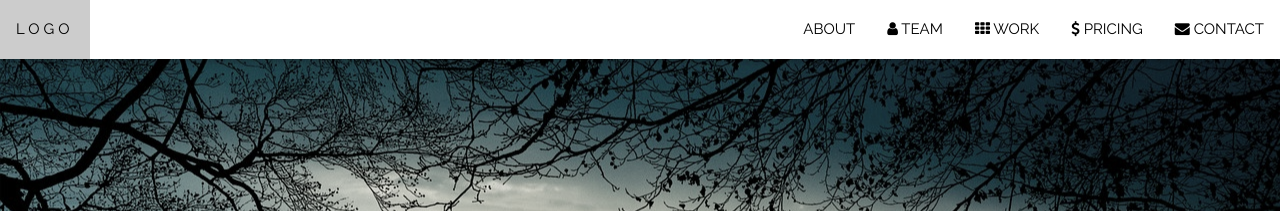
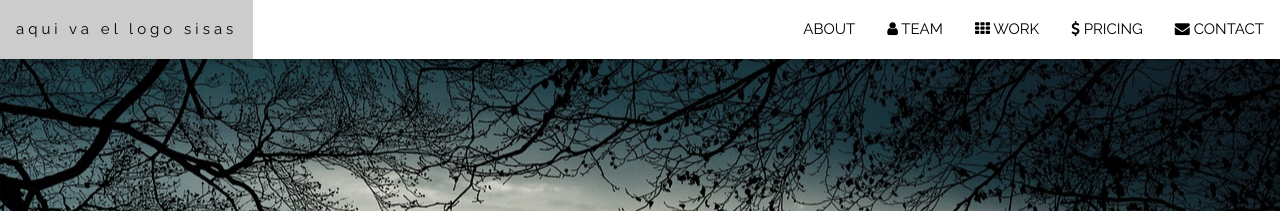
Before and after one commit to TroRpo/paginafuneraria, a plain HTML site: page index.html in a window 1280 px wide. Shown: the top 211 px of the page. Drawn offline with nearby package versions, Linux system fonts and the light colour scheme.

Commit message:
cambio del logo

```diff
--- a/index.html
+++ b/index.html
@@ -33,7 +33,7 @@
 <!-- Navbar (sit on top) -->
 <div class="w3-top">
   <div class="w3-bar w3-white w3-card" id="myNavbar">
-    <a href="#home" class="w3-bar-item w3-button w3-wide">LOGO</a>
+    <a href="#home" class="w3-bar-item w3-button w3-wide">aqui va el logo sisas</a>
     <!-- Right-sided navbar links -->
     <div class="w3-right w3-hide-small">
       <a href="#about" class="w3-bar-item w3-button">ABOUT</a>
```
